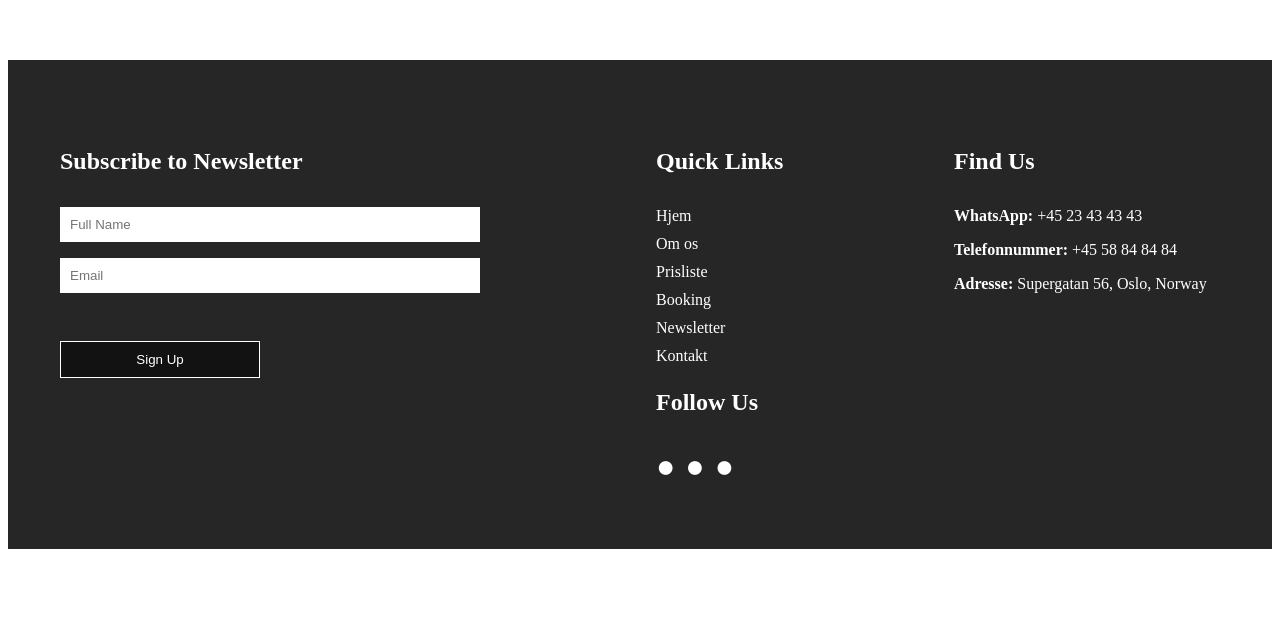
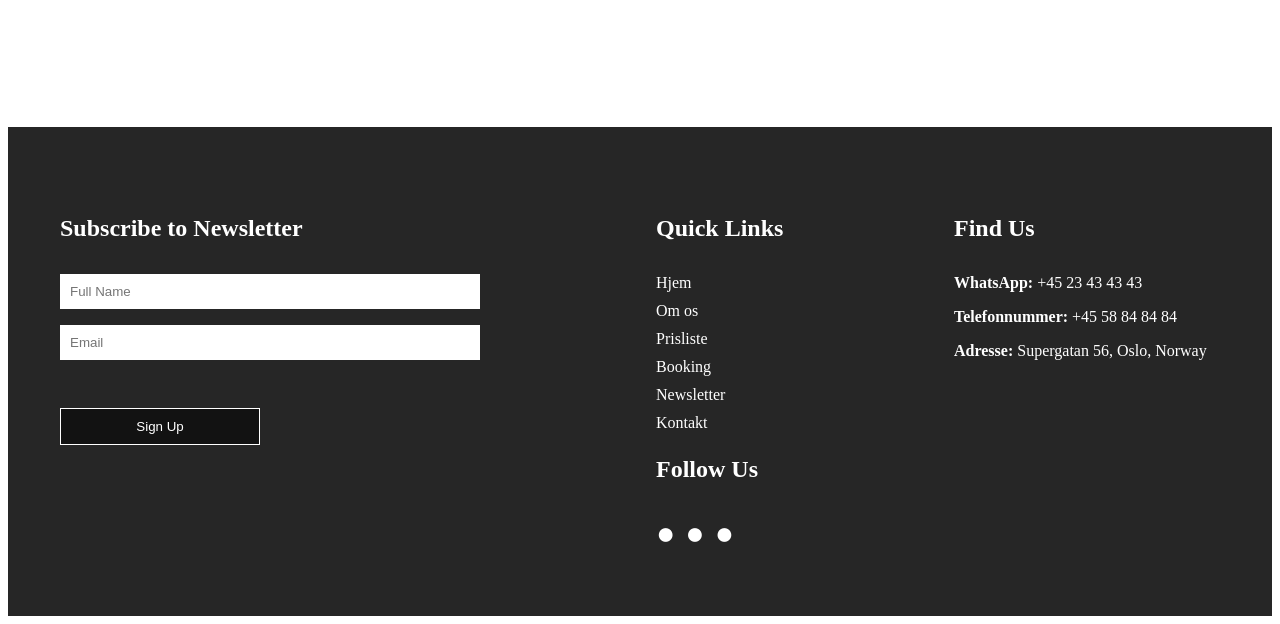
Before and after one commit to gllmsb/Gallery-test, a React (Vite) app in the folder gallery-test/: page / in a window 1280 px wide. Shown: the part 3043-3667 px from the top of the page. Before the commit the page ends 3600 px from the top, so only its background shows below. Built offline with nearby package versions, Linux system fonts and the light colour scheme.

Commit message:
adjustment footer

```diff
--- a/gallery-test/src/components/Footer/Footer.module.scss
+++ b/gallery-test/src/components/Footer/Footer.module.scss
@@ -5,7 +5,7 @@
     background-color: #262626;
     color: white;
     box-sizing: border-box;
-    margin-top: 23.8rem;
+    margin-top: 28rem;
     padding-top: 4rem;
     padding-bottom: 4rem;
 }
```
